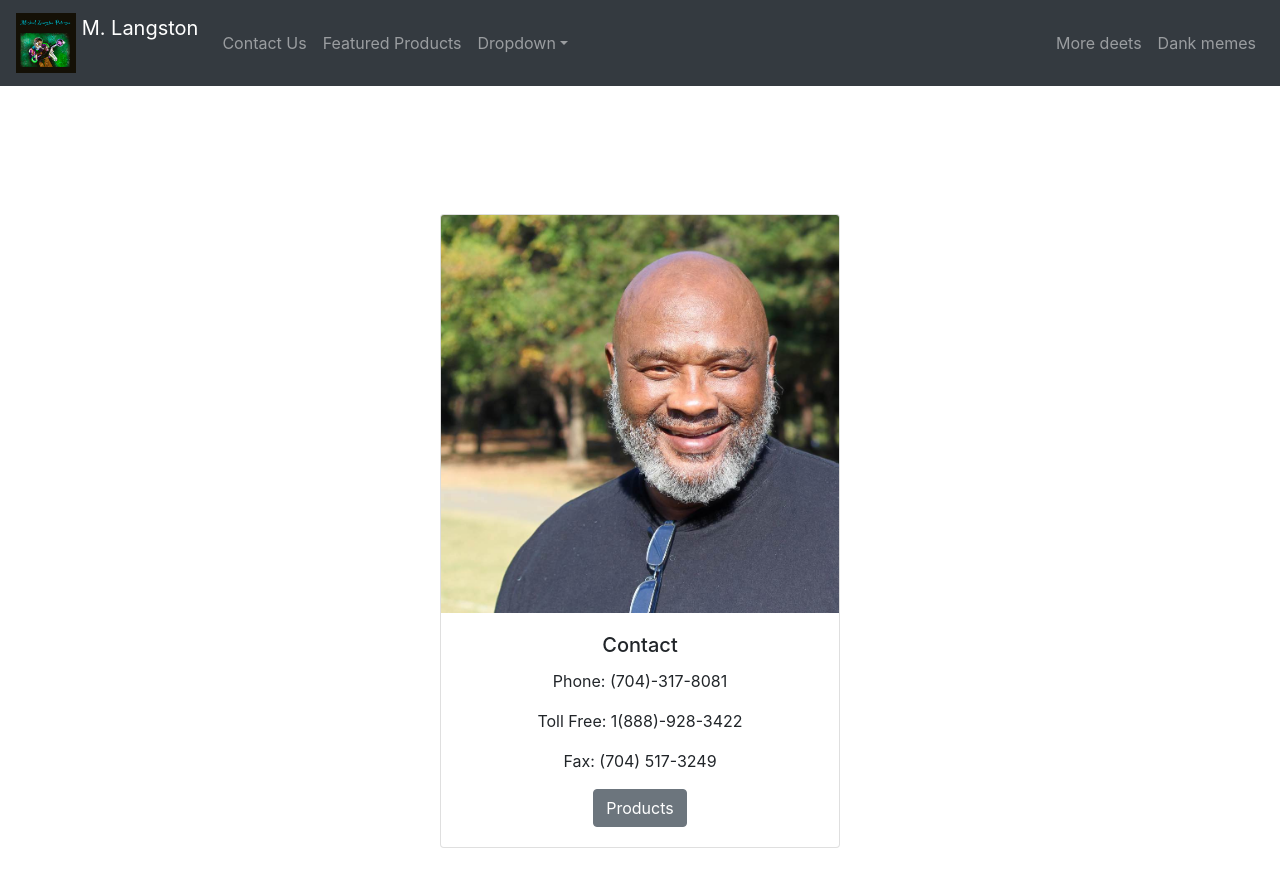
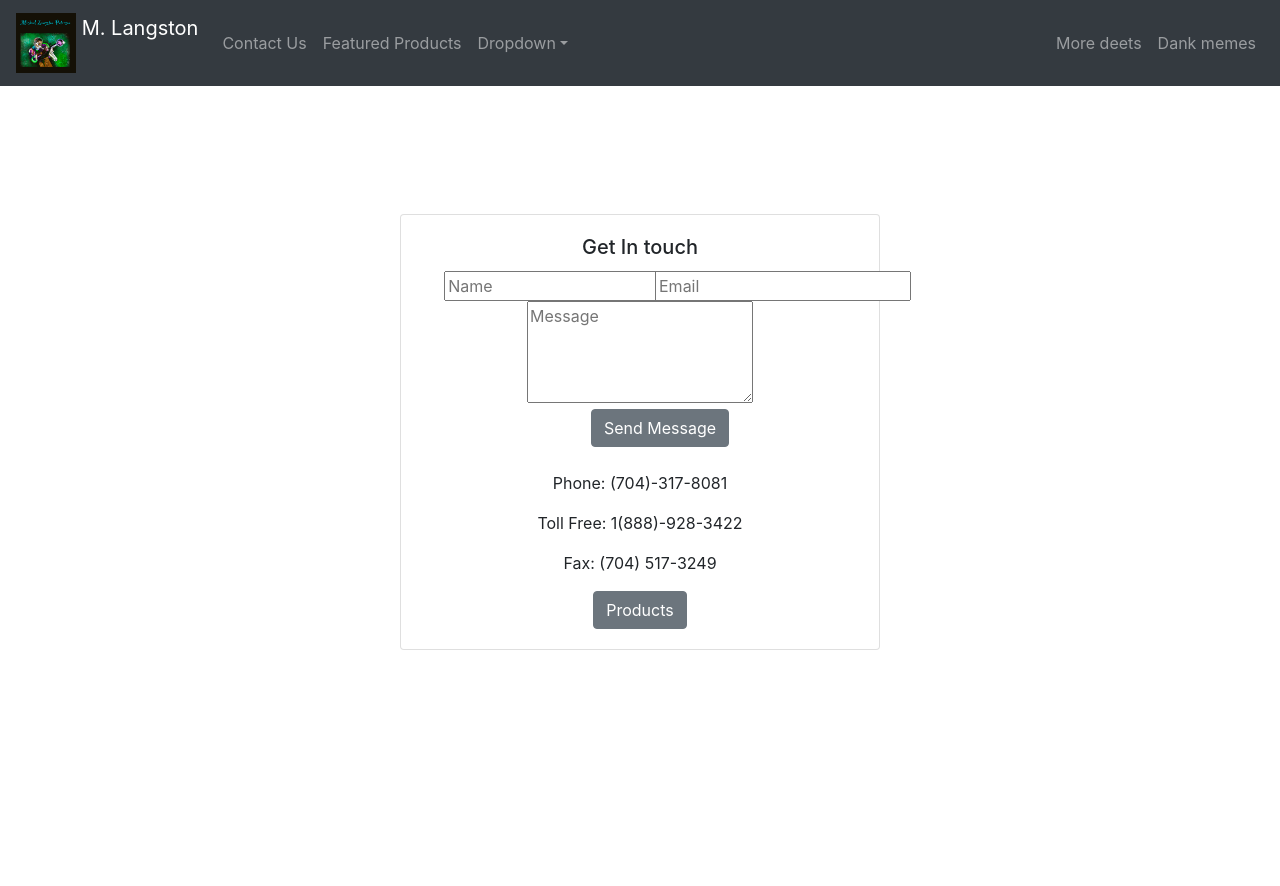
Before and after one commit to MorganPeterson1313/Langston, a React (Create React App) app: page /Contact in a window 1280 px wide. Shown: the top 886 px of the page. Built offline with nearby package versions, Linux system fonts and the light colour scheme.

Commit message:
added form to conatct page

```diff
--- a/src/App.css
+++ b/src/App.css
@@ -41,3 +41,19 @@
     transform: rotate(360deg);
   }
 } */
+
+
+#footer .container {
+  padding: 3em 1em 1em 1em ;
+}
+
+#footer footer .copyright {
+  line-height: inherit;
+}
+
+  #footer footer .copyright li {
+    border-left: 0;
+    display: block;
+    margin: 0;
+    padding: 0;
+  }
--- a/src/Components/Contact.js
+++ b/src/Components/Contact.js
@@ -6,17 +6,35 @@ import Michael from '../Michael.jpg';
 import 'bootstrap/dist/css/bootstrap.min.css';
 import Products from './Products';
 import { Switch, Route } from 'react-router-dom';
+import Form from 'react-bootstrap/Form'
 export class Contact extends Component {
     render() {
         return (
             <div className= "Contact">
 
                 <div style={{ display: "flex" , justifyContent: "center", marginBottom:"20%"}}>
-            <Card style={{ width: '25rem'}}>
-  <Card.Img variant="top" src={Michael} />
+            <Card style={{ width: '30rem'}}>
+
   <Card.Body>
-    <Card.Title>Contact</Card.Title>
+    <Card.Title>Get In touch</Card.Title>
     <Card.Text>
+    <div class="container">
+    <div style={{alignContent: "center", margin: "2%"}}>
+					<form name= "contact" method="post" data-netlify="true" action="#">
+						<div className="row gtr-uniform">
+							<div className="col-6 col-12-xsmall"><input type="text" name="name" id="name" placeholder="Name" /></div>
+							<div className="col-6 col-12-xsmall"><input type="email" name="email" id="email" placeholder="Email" /></div>
+							<div className="col-12"><textarea name="message" id="message" placeholder="Message" rows="4"></textarea></div>
+							<div className="col-12">
+								<ul className="actions special">
+                                <Button variant="secondary" type="submit" >Send Message</Button>
+									{/* <li><input type="submit" value="Send Message" className="secondary" /></li> */}
+								</ul>
+							</div>
+						</div>
+					</form>
+				</div>
+                </div>
     <div>
               <p>Phone: (704)-317-8081</p>
               <p>Toll Free: 1(888)-928-3422</p>
--- a/src/Components/Home.js
+++ b/src/Components/Home.js
@@ -16,6 +16,10 @@ export class Home extends Component {
             <div className= "Home">
 
             <div style={{ display: "flex" , justifyContent: "center", marginBottom:"20%"}}>
+
+
+
+
             <img
 
                  alt="header Image"
```
